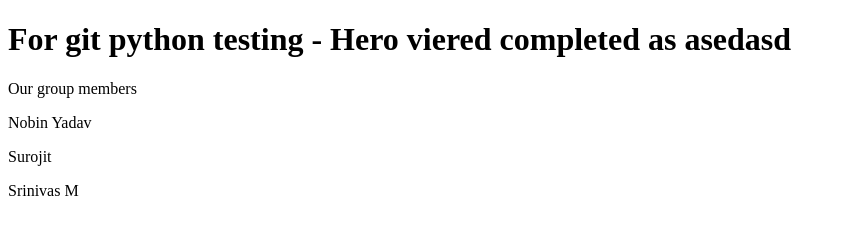
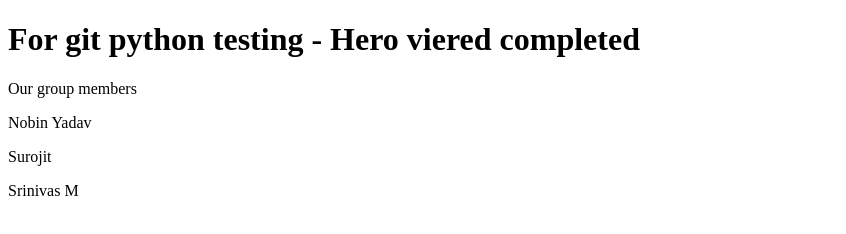
Before and after one commit to Nobin1987/GITPYTHON_GROUP, a plain HTML site: page index.html in a window 1280 px wide. Shown: the whole page, without its empty margins (0-846 px from the left). Drawn offline with Linux system fonts and the light colour scheme.

Commit message:
Update index.html

```diff
--- a/index.html
+++ b/index.html
@@ -3,7 +3,7 @@
 <html>
 <body>
 
-<h1>For git python testing - Hero viered completed as  asedasd </h1>
+<h1>For git python testing - Hero viered completed </h1>
 
 <p>Our group members </p>
 <p>Nobin Yadav </p>
```
